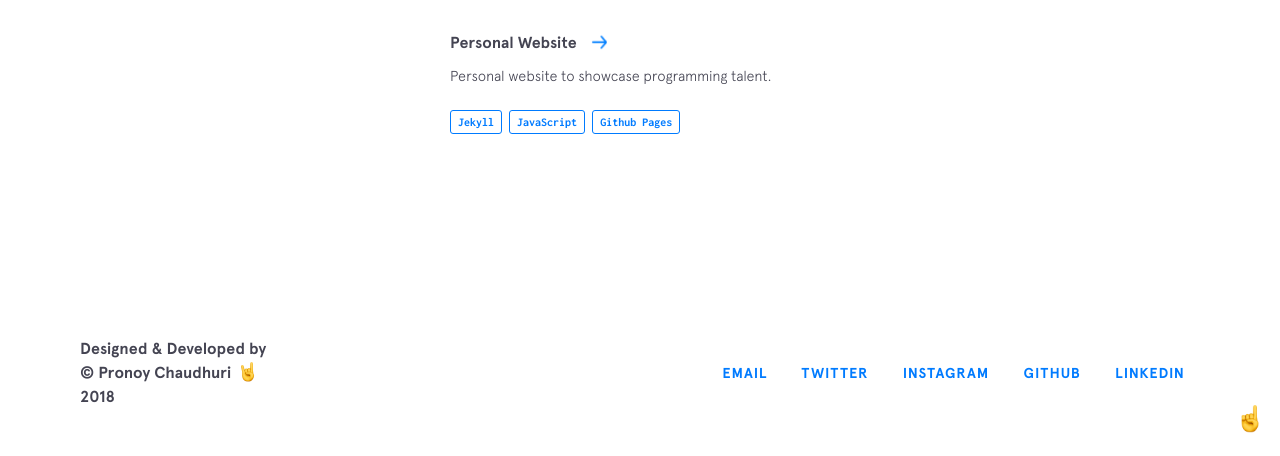
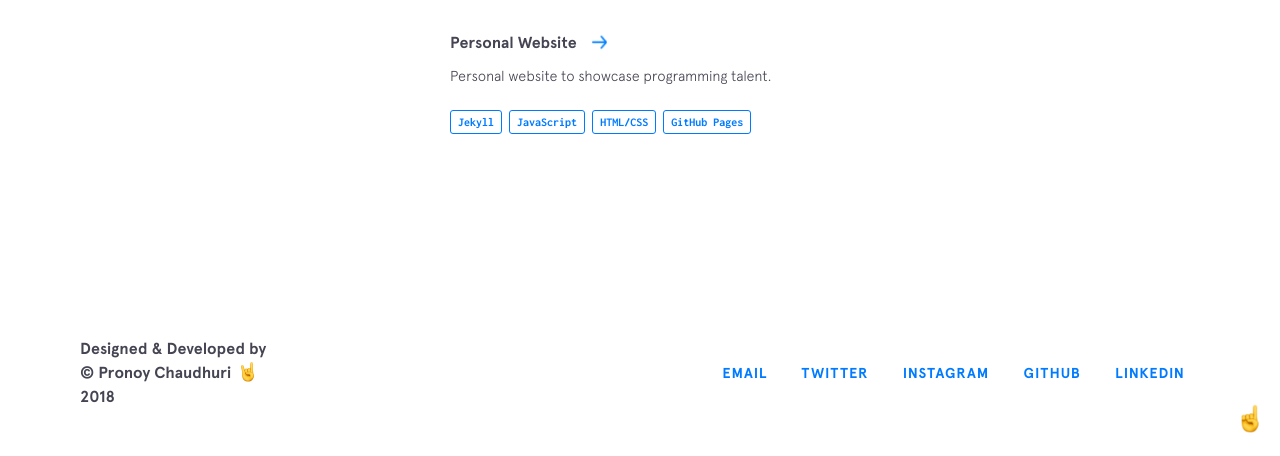
Before and after one commit to PronoyC/pronoyc.github.io, a Jekyll site: the page built from index.html, in a window 1280 px wide and 900 px high, scrolled down 2994 px. Shown: the part 441-897 px from the top of the window. Built offline with Jekyll 4.4.1, drawn with Linux system fonts in a browser that asks for light colours; nearby versions of some CDN libraries.

Commit message:
Update other-projects.yml

```diff
--- a/_data/other-projects.yml
+++ b/_data/other-projects.yml
@@ -61,4 +61,5 @@
   used:
   - thing: Jekyll
   - thing: JavaScript
-  - thing: Github Pages
+  - thing: HTML/CSS
+  - thing: GitHub Pages
```
